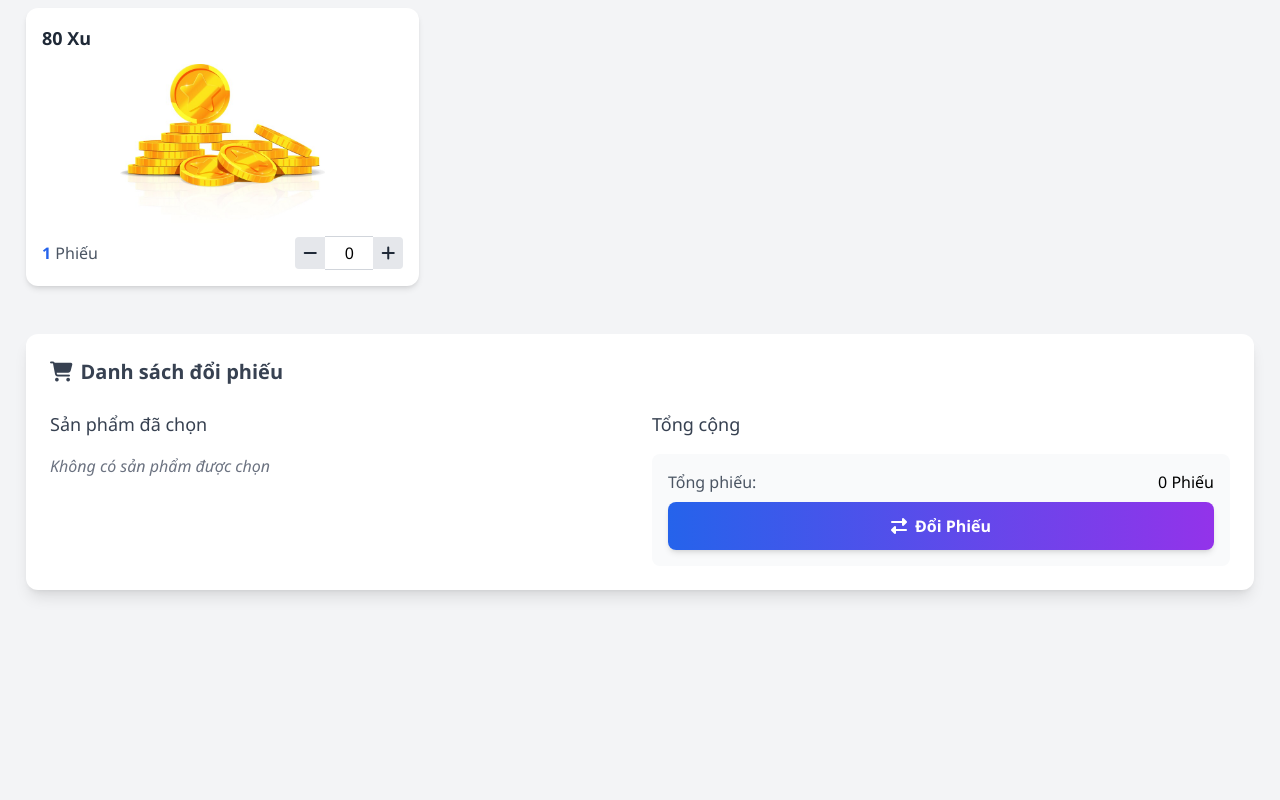
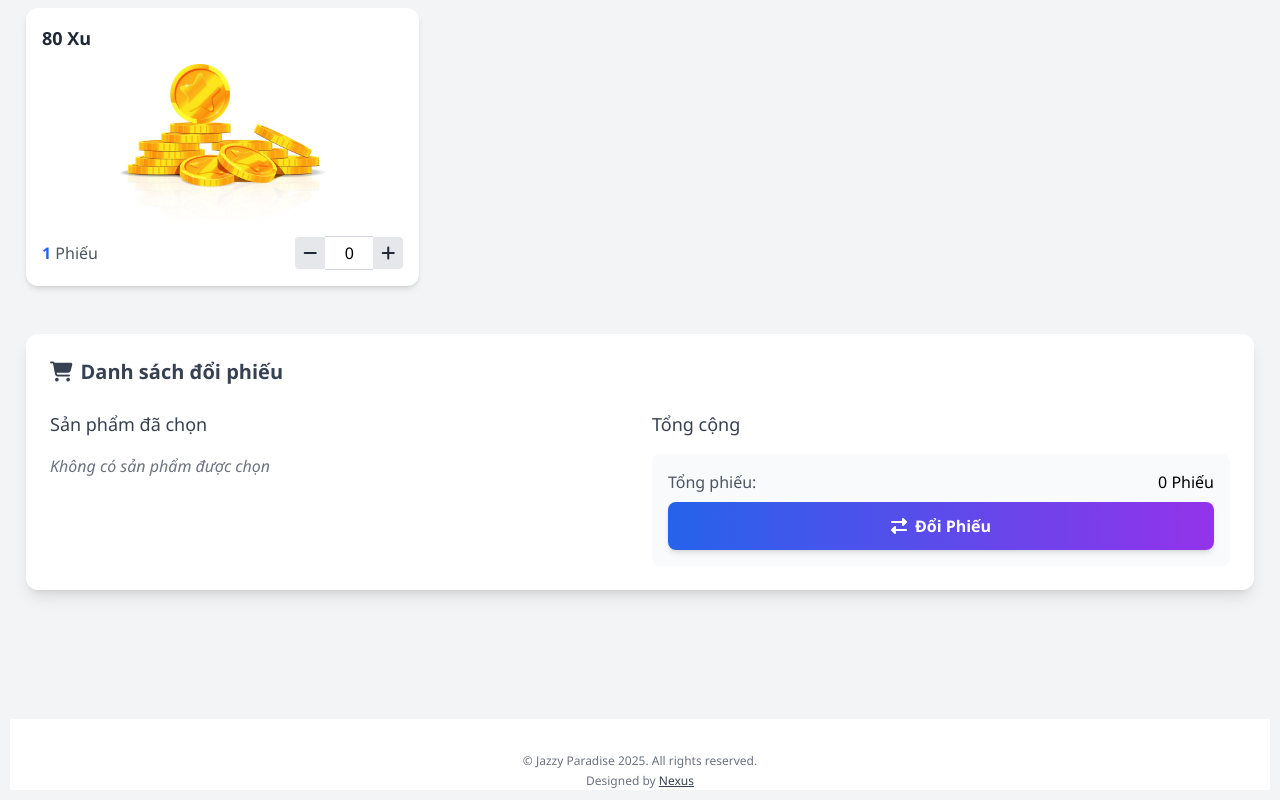
Before and after one commit to otisng/PointExchange, a plain HTML site: page index.html in a window 1280 px wide. Shown: the part 504-1304 px from the top of the page. Before the commit the page ends 1168 px from the top, so only its background shows below. Drawn offline with nearby package versions, Linux system fonts and the light colour scheme.

Commit message:
Add footer and update OG image in index.html
Added a new footer section with copyright and designer info to index.html. Updated the Open Graph image meta tag to use the new gigamall_center.jpg hosted image. Added gigamall_center.jpg to the img directory.

```diff
--- a/index.html
+++ b/index.html
@@ -6,7 +6,7 @@
     <meta http-equiv="X-UA-Compatible" content="ie=edge">
     <meta property="og:title" content="HỆ THỐNG ĐỔI PHIẾU NHẬN QUÀ">
     <meta property="og:description" content="Trung tâm giải trí JP Bowling & Game">
-    <meta property="og:image" content="img/gigamall-center.png">
+    <meta property="og:image" content="https://point-exchange-theta.vercel.app/img/gigamall_center.jpg">
     <link rel="icon" href="img/Logo JP Bowling & Game (2).JPG">
     <title>Hệ Thống Đổi Phiếu Nhận Quà - Jazzy Paradise</title>
     <script src="https://cdn.tailwindcss.com"></script>
@@ -199,6 +199,16 @@
             </section>
         </main>
     </div>
+    <footer class="bg-white">
+        <div class="mt-16 border-t border-gray-100 pt-8">
+            <p class="text-center text-xs/relaxed text-gray-500">
+              © <a href="https://jpcenter.com.vn/">Jazzy Paradise</a> 2025. All rights reserved.
+              <br />
+              Designed by
+              <a href="https://www.facebook.com/otis.info" class="text-gray-700 underline transition hover:text-gray-700/75">Nexus</a>
+            </p>
+        </div>
+    </footer>
 
 <script src="./script.js"></script>
 </body>
```
Also changed, not shown: img/gigamall_center.jpg (added).
